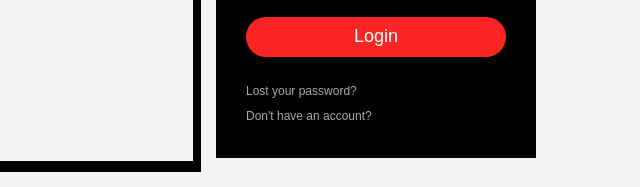
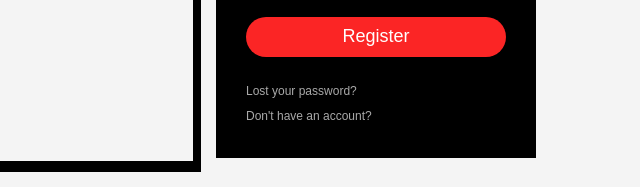
Before and after one commit to Eyansky/Maintenance-Tracker-App, a plain HTML site: page UI/register.html in a window 1280 px wide. Shown: the part 637-824 px from the top of the page, 640-1280 px from the left. Drawn offline with Linux system fonts and the light colour scheme.

Commit message:
[Bug #157857926] Wrong label

```diff
--- a/UI/register.html
+++ b/UI/register.html
@@ -40,7 +40,7 @@
                 <input type="password" name="" placeholder="Enter Password">
                 <p>Confirm Password</p>
                 <input type="password" name="" placeholder="Confirm Password">
-                <input type="submit" name="" value="Login">
+                <input type="submit" name="" value="Register">
                 <a href="#">Lost your password?</a>
                 <br>
                 <a href="#">Don't have an account?</a>
```
